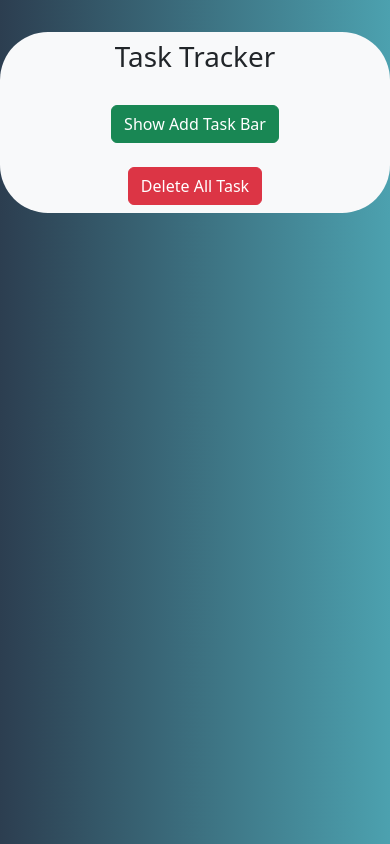
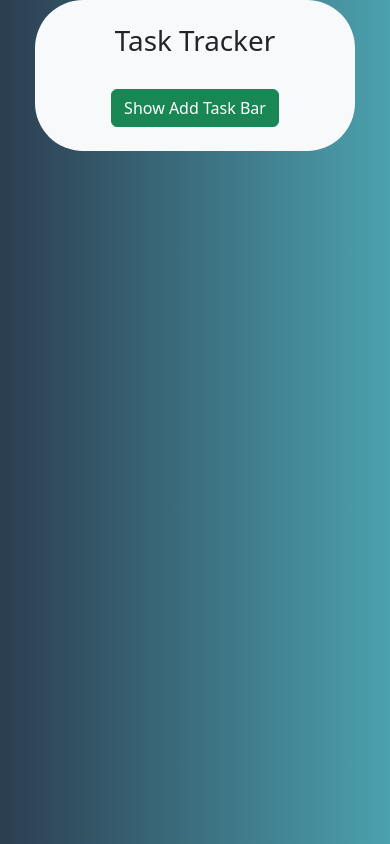
Before and after one commit to esadakman/reactjs-task-tracker, a React (Create React App) app: page / in a window 390 px wide. Built offline with nearby package versions, Linux system fonts and the light colour scheme.

Commit message:
media queries added

```diff
--- a/src/App.css
+++ b/src/App.css
@@ -11,9 +11,29 @@ body {
   /* background-image: linear-gradient(95.2deg, rgba(173, 252, 234, 1) 26.8%, rgba(192, 229, 246, 1) 64%); */
   /* background-image: linear-gradient(to right, #0099f7, #f11712); */
   background-image: linear-gradient(to right, #2c3e50, #4ca1af);
+  width: 100vw;
+  height: 100vh;
+  display: flex;
+  justify-content: center;
+  margin-top: 3rem;
 }
 
 .App {
   border-radius: 3rem;
   transition: all 1s linear ease-in-out;
+  padding: 1rem;
+  /* min-width: 30rem; */
+  width: 32rem;
 }
+
+
+@media screen and (max-width: 800px) {
+  .App {
+    width: 70vw;
+    min-width: 20rem;
+  }
+
+  .btn {
+    min-width: fit-content;
+  }
+}
--- a/src/App.js
+++ b/src/App.js
@@ -1,7 +1,7 @@
 import "./App.css";
 import AddTask from "./components/addTask/AddTask";
 import Header from "./components/header/Header";
-import { Container } from "reactstrap";
+// import { Container } from "reactstrap";
 import { useState } from "react";
 import Tasks from "./components/tasks/Tasks";
 
@@ -31,11 +31,18 @@ function App() {
 
   return (
     <>
-      <Container className="App bg-light ">
+      <div className="App bg-light ">
         <Header toggleShow={toggleShow} showAddTask={showAddTask} />
         {showAddTask && <AddTask addTask={addTask} />}
-        <Tasks task={task} deleteTask={deleteTask} toggleDone={toggleDone} />
-      </Container>
+        {task.length > 0 ? (
+          <Tasks
+            task={task}
+            deleteTask={deleteTask}
+            toggleDone={toggleDone}
+            setTask={setTask}
+          />
+        ) : null}
+      </div>
     </>
   );
 }
--- a/src/components/header/Header.css
+++ b/src/components/header/Header.css
@@ -1,7 +1,5 @@
 .containers {
-    /* border: 5px solid red; */
-    width: fit-content;
-    margin-top: 2rem;
+    /* width: fit-content; */
     padding: .5rem;
 
 }
--- a/src/components/tasks/Tasks.css
+++ b/src/components/tasks/Tasks.css
@@ -2,6 +2,7 @@ section {
     display: flex;
     flex-direction: column;
     align-items: center;
+    width: 100%;
 }
 
 .allTodos {
@@ -9,6 +10,7 @@ section {
     flex-direction: column;
     justify-content: center;
     align-items: center;
+    width: 100%;
 }
 
 .fa-remove {
@@ -29,17 +31,17 @@ section {
 
 .fa:hover {
     transform: scale(1.3);
-
 }
 
 li {
     display: flex;
     justify-content: space-between;
     align-items: center;
-    width: 90%;
+    width: 100%;
     margin-top: .5rem;
-    border: 1px solid red;
     transition: all .3s linear;
+    border: 2px solid rgba(0, 0, 0, 0.604);
+    border-radius: 2rem;
 }
 
 .text {
@@ -47,26 +49,24 @@ li {
     align-items: center;
     margin-right: 1rem;
     overflow: hidden;
-
 }
 
 .texts-date {
     display: flex;
     flex-direction: column;
     margin-left: 1rem;
-
 }
 
 .checked span {
     text-decoration: line-through !important;
-    font-weight: normal;
 }
 
 .checked .fa-check {
-    color: black;
+    color: rgb(41, 39, 39);
 }
 
 .checked {
-    background-color: gray;
+    background-color: rgb(126, 122, 122);
     transition: all .3s linear;
+    border-color: white;
 }
--- a/src/components/tasks/Tasks.js
+++ b/src/components/tasks/Tasks.js
@@ -1,6 +1,6 @@
 import "./Tasks.css";
 import { Button } from "reactstrap";
-const Tasks = ({ task, deleteTask, toggleDone }) => {
+const Tasks = ({ task, deleteTask, toggleDone, setTask }) => {
   console.log(task);
   return (
     <section>
@@ -12,7 +12,7 @@ const Tasks = ({ task, deleteTask, toggleDone }) => {
               <div className="text ">
                 <i onClick={() => toggleDone(id)} className="fa fa-check"></i>
                 <div className="texts-date">
-                  <span>{text}</span>
+                  <span className="font-weight-bold">{text}</span>
                   <span className="date-text">{date}</span>
                 </div>
               </div>
@@ -21,7 +21,11 @@ const Tasks = ({ task, deleteTask, toggleDone }) => {
           );
         })}
       </ul>
-      <Button color="danger" className="delete my-2">
+      <Button
+        color="danger"
+        className="delete my-2"
+        onClick={() => setTask([])}
+      >
         Delete All Task
       </Button>
     </section>
```
